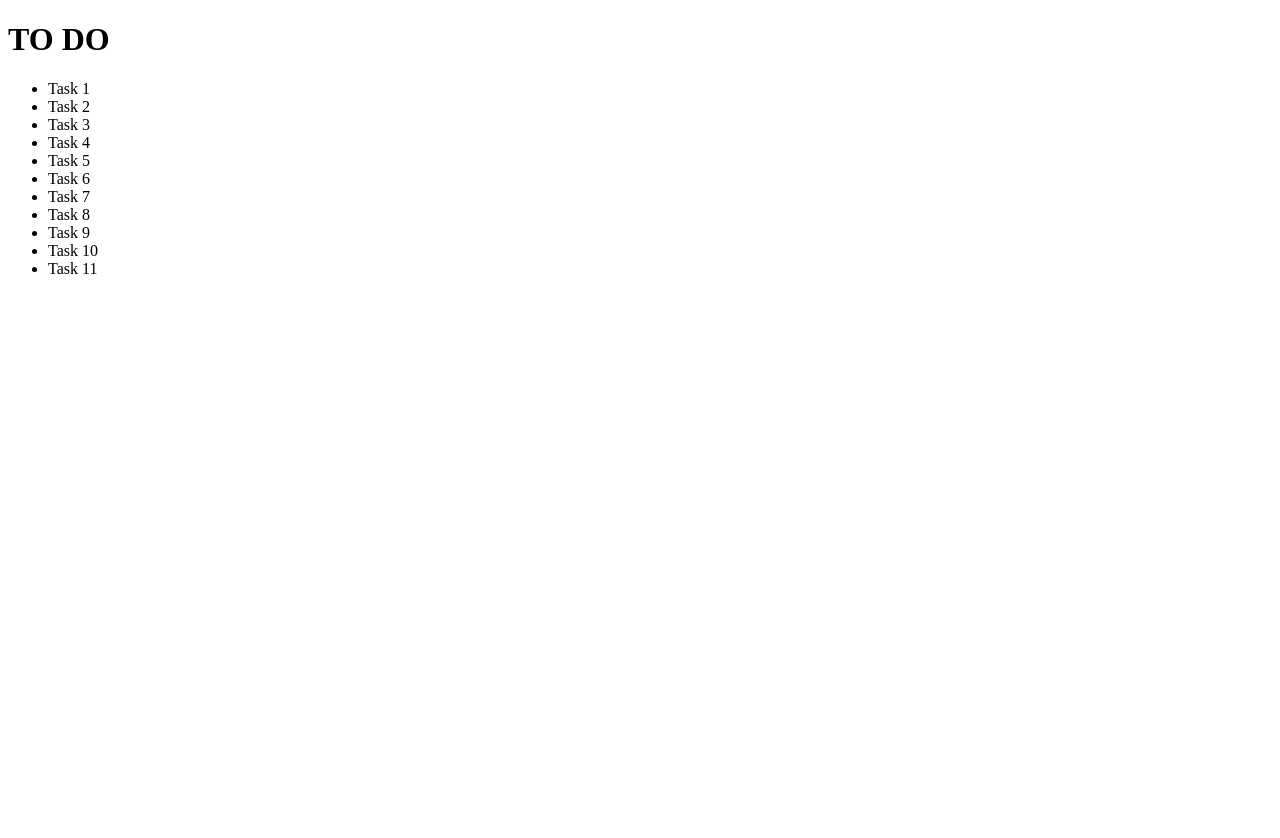
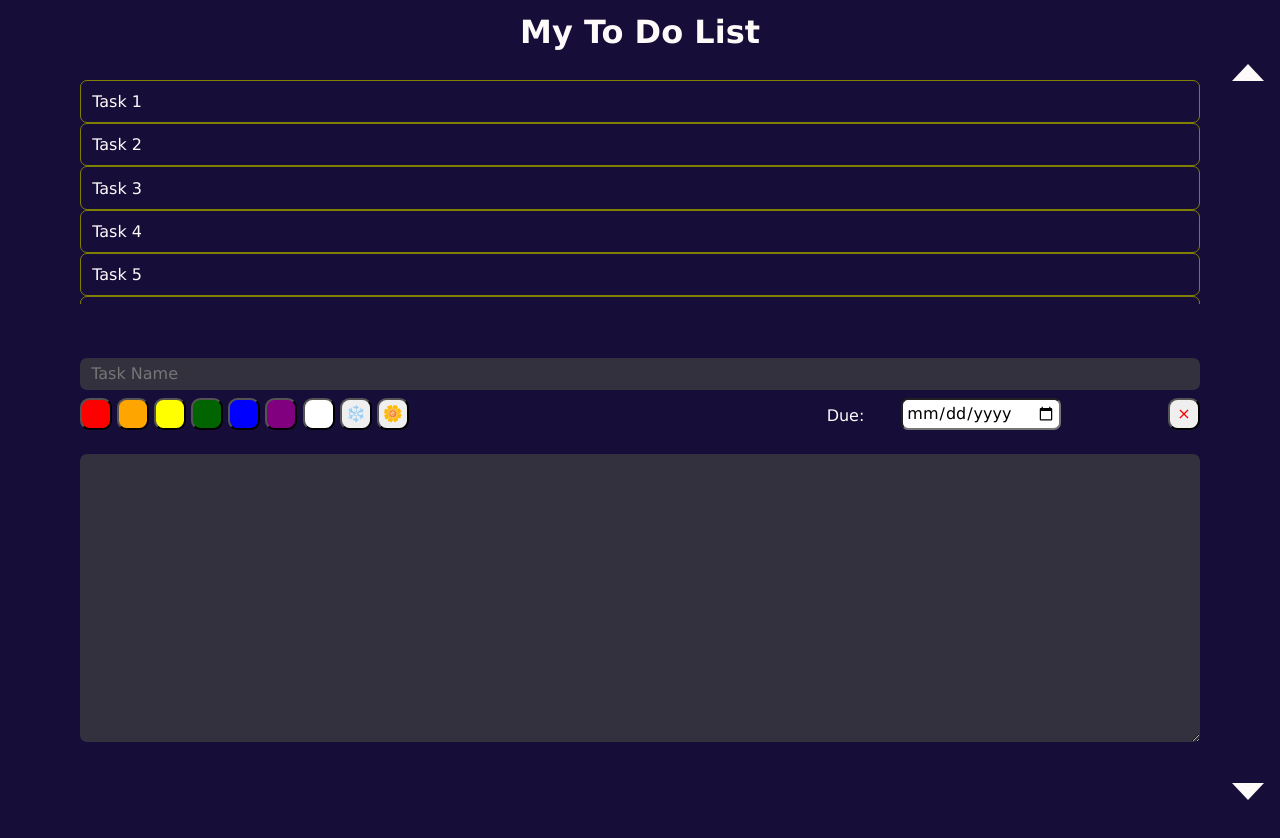
Before and after one commit to Snogurka/TaskTracker, a plain HTML site: page index.html in a window 1280 px wide. Before the commit the page ends 800 px from the top, so only its background shows below. Drawn offline with Linux system fonts and the light colour scheme.

Commit message:
main initial content and styling

```diff
--- a/index.html
+++ b/index.html
@@ -4,23 +4,53 @@
   <meta charset="UTF-8">
   <meta http-equiv="X-UA-Compatible" content="IE=edge">
   <meta name="viewport" content="width=device-width, initial-scale=1.0">
+  <link rel="stylesheet" href="style.css">
   <title>Not Another Task Tracker</title>
 </head>
 <body>
-  <h1>TO DO</h1>
-  <ul>
-    <li>Task 1</li>
-    <li>Task 2</li>
-    <li>Task 3</li>
-    <li>Task 4</li>
-    <li>Task 5</li>
-    <li>Task 6</li>
-    <li>Task 7</li>
-    <li>Task 8</li>
-    <li>Task 9</li>
-    <li>Task 10</li>
-    <li>Task 11</li>
+  <h1>My To Do List</h1>
+  <button id="rollUp" class="btn"></button>
+
+  <ul id="taskList">
+    <li class="task">Task 1</li>
+    <li class="task">Task 2</li>
+    <li class="task">Task 3</li>
+    <li class="task">Task 4</li>
+    <li class="task">Task 5</li>
+    <li class="task">Task 6</li>
+    <li class="task">Task 7</li>
+    <li class="task">Task 8</li>
+    <li class="task">Task 9</li>
+    <li class="task">Task 10</li>
+    <li class="task">Task 11</li>
+    <li class="task">Task 12</li>
+    <li class="task">Task 13</li>
+    <li class="task">Task 14</li>
+    <li class="task">Task 15</li>
   </ul>
 
+  <form action="" class="taskWindow" id="taskEntry">
+    <input type="text" name="taskName" id="taskName" placeholder="Task Name">
+
+    <div class="colorButtons">
+      <button id="btnRed">&nbsp;</button>
+      <button id="btnOrange">&nbsp;</button>
+      <button id="btnYellow">&nbsp;</button>
+      <button id="btnGreen">&nbsp;</button>
+      <button id="btnBlue">&nbsp;</button>
+      <button id="btnPurple">&nbsp;</button>
+      <button id="btnCustom">&nbsp;</button>
+      <button id="btnSnow">❄️</button>
+      <button id="btnSnow">🌼</button>
+    </div>
+    <label for="dateDue">Due: </label>
+    <input type="date" name="dateDue" id="dateDue">
+    <button id="btnDelete">&times;</button>
+
+    <textarea name="taskText" id="taskText"></textarea>
+    <div class="dateModified"></div>
+  </form>
+
+  <button id="rollDn" class="btn"></button>
 </body>
 </html>
--- /dev/null
+++ b/style.css
@@ -0,0 +1,177 @@
+* {
+  box-sizing: border-box;
+  margin: 0;
+  padding: 0;
+}
+
+button, input, select, textarea {
+  font-family: inherit;
+  font-size: 100%;
+}
+
+body {
+  background-color: rgb(22, 14, 56);
+  color: snow;
+  font-family:Verdana, Geneva, Tahoma, sans-serif;
+}
+
+h1 {
+  width: 80vw;
+  margin-left: 10vw;
+  margin-right: auto;
+  text-align: center;
+  padding: 1vw;
+}
+
+#taskList, #taskEntry {
+  height: 30vh;
+  overflow-y: scroll;
+  width: 90vw;
+  margin: 0 auto 3vw 5vw;
+  padding: 1em;
+}
+
+.task {
+  list-style: none;
+  padding: 1%;
+  border: 1px solid olive;
+  border-collapse: collapse;
+  border-radius: 7px;
+  width: 100%;
+}
+
+.task:hover {
+  background-color: rgb(29, 69, 141);
+}
+
+#taskEntry {
+  height: 60vh;
+  display: grid;
+  grid-template-columns: repeat(15,1fr);
+  grid-auto-rows: 2em;
+}
+
+#taskName, #taskText {
+  border: none;
+  background-color: rgba(64,64,64,0.7);
+  font-size: 16px;
+  color: snow;
+  padding: 1%;
+  border-radius: 7px;
+  grid-column-end: 16;
+}
+
+#taskName {
+  grid-column-start: 1;
+  grid-row-start: 1;
+  grid-row-end: 2;
+}
+
+#taskText {
+  grid-column-start: 3;
+  grid-row-start: 4;
+  grid-row-end: 13;
+  font-size: 16px;
+  overflow: auto;
+}
+
+#taskEntry button {
+  cursor: pointer;
+  width: 2em;
+  height: 2em;
+  border-radius: 30%;
+  margin-top: 0.5em;
+}
+
+.colorButtons {
+  grid-column-start: 1;
+  grid-column-end: 2;
+  grid-row-start: 2;
+  grid-row-end: 11;
+}
+#btnRed {background-color: red;}
+#btnRed {background-image: radial-gradient(red, rgba(0,0,0,0));}
+
+#btnOrange {background-color: orange;}
+#btnYellow {background-color: yellow;}
+#btnGreen {background-color: darkgreen;}
+#btnBlue {background-color: blue;}
+#btnPurple {background-color: purple;}
+#btnCustom {background-color: white;}
+
+label {
+  grid-column-start: 3;
+  grid-column-end: 4;
+  grid-row-start: 2;
+  grid-row-end: 3;
+  margin-top: 1em;
+}
+
+#dateDue {
+  grid-column-start: 4;
+  grid-column-end: 7;
+  grid-row-start: 2;
+  grid-row-end: 3;
+  font-size: 16px;
+  border-radius: 7px;
+  padding: 3px;
+  margin-top: 0.5em;
+  height: 2em;
+  width: 10em;
+}
+#btnDelete {
+  grid-column-start: 15;
+  grid-column-end: 16;
+  grid-row-start: 2;
+  grid-row-end: 3;
+  right: 0;
+  color: red;
+  justify-self: end;
+}
+#dateModified {
+  position: absolute;
+  bottom: 0;
+  right: 0;
+  user-select: none;
+  -webkit-user-select: none;
+}
+
+#rollUp, #rollDn {
+  right: 1em;
+  position: fixed;
+  width: 0;
+  height: 0;
+  border-left: 1em solid rgb(22, 14, 56);
+  border-right: 1em solid rgb(22, 14, 56);
+}
+
+#rollUp {
+  border-top: none;
+  border-bottom: 1.1em solid snow;
+}
+#rollDn {
+  bottom: 0;
+  border-top: 1.1em solid snow;
+  border-bottom: none;
+}
+
+@media only screen and (min-width: 768px) {
+  .colorButtons {
+    border-color: greenyellow;
+    grid-column-start: 1;
+    grid-column-end: 9;
+    grid-row-start: 2;
+    grid-row-end: 3;
+  }
+  #taskText {
+    grid-column-start: 1;
+  }
+  label {
+    grid-column-start: 11;
+    grid-column-end: 12;
+  }
+  #dateDue {
+    grid-column-start: 12;
+    grid-column-end: 15;
+  }
+}
```
